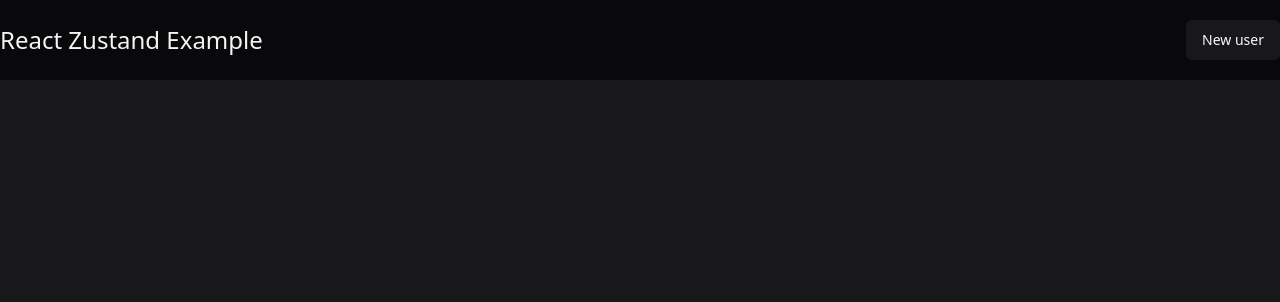
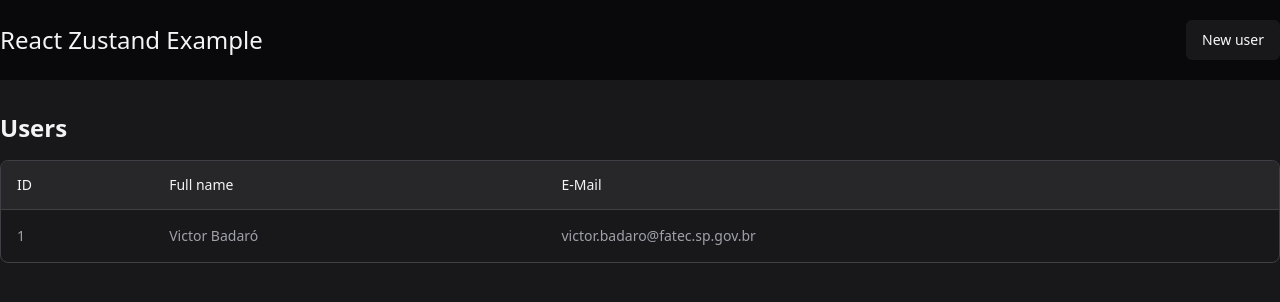
Before and after one commit to victorbadaro/react-zustand-example, a React (Vite) app: page / in a window 1280 px wide. Shown: the top 302 px of the page. Built offline with nearby package versions, Linux system fonts and the light colour scheme.

Commit message:
feat: add a list component to render users in a table

```diff
--- a/src/app.tsx
+++ b/src/app.tsx
@@ -1,9 +1,18 @@
 import { Header } from './components/header';
+import { UsersList } from './components/users-list';
 
 export function App() {
 	return (
 		<div className="space-y-8 min-h-screen bg-zinc-900 text-zinc-100">
 			<Header />
+
+			<main className="container mx-auto">
+				<div className="flex flex-col gap-4">
+					<h1 className="text-2xl font-semibold">Users</h1>
+
+					<UsersList />
+				</div>
+			</main>
 		</div>
 	);
 }
--- /dev/null
+++ b/src/components/users-list.tsx
@@ -0,0 +1,24 @@
+import { Table, TableBody, TableCell, TableHead, TableHeader, TableRow } from './ui/table';
+
+export function UsersList() {
+	return (
+		<div className="border border-zinc-700 rounded-lg overflow-hidden">
+			<Table className="text-zinc-400">
+				<TableHeader className="bg-zinc-800">
+					<TableRow className="border-zinc-700 hover:bg-zinc-800">
+						<TableHead className="text-zinc-100">ID</TableHead>
+						<TableHead className="text-zinc-100">Full name</TableHead>
+						<TableHead className="text-zinc-100">E-Mail</TableHead>
+					</TableRow>
+				</TableHeader>
+				<TableBody>
+					<TableRow className="border-zinc-700 hover:bg-zinc-800 hover:text-zinc-100">
+						<TableCell>1</TableCell>
+						<TableCell>Victor Badaró</TableCell>
+						<TableCell>victor.badaro@fatec.sp.gov.br</TableCell>
+					</TableRow>
+				</TableBody>
+			</Table>
+		</div>
+	);
+}
```
